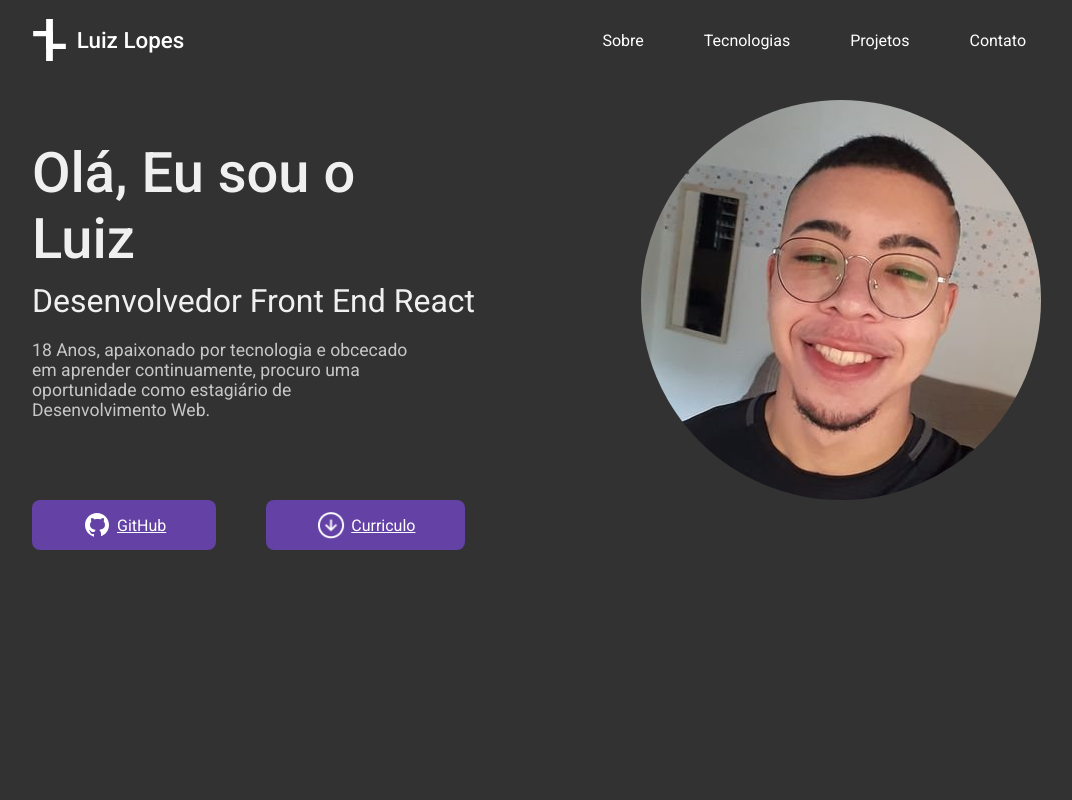
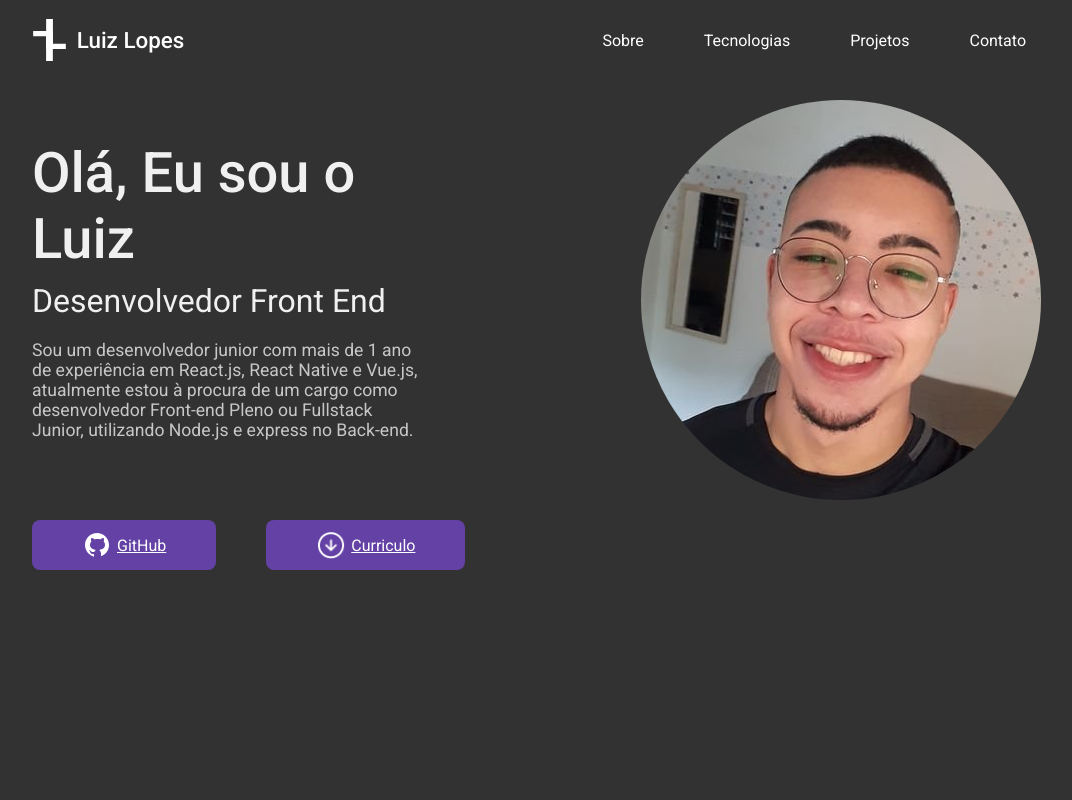
Before and after one commit to luizlopes12/PortFolio, a React (Create React App) app: page / in a window 1280 px wide. Shown: the top 800 px of the page, without its empty margins (96-1168 px from the left). Built offline with nearby package versions, Linux system fonts and the light colour scheme.

Commit message:
Update index.jsx

```diff
--- a/src/components/HomeBanner/index.jsx
+++ b/src/components/HomeBanner/index.jsx
@@ -9,11 +9,10 @@ const HomeBanner = () => {
     <BannerStyle>
       <aside>
         <h1>Olá, Eu sou o Luiz</h1>
-        <h2>Desenvolvedor Front End React</h2>
+        <h2>Desenvolvedor Front End</h2>
         <p>
-          18 Anos, apaixonado por tecnologia e obcecado em aprender
-          continuamente, procuro uma oportunidade como estagiário de
-          Desenvolvimento Web.
+          Sou um desenvolvedor junior com mais de 1 ano de experiência em React.js, React Native e Vue.js,
+          atualmente estou à procura de um cargo como desenvolvedor Front-end Pleno ou Fullstack Junior, utilizando Node.js e express no Back-end.
         </p>
         <div className="buttons">
         <button>
```
